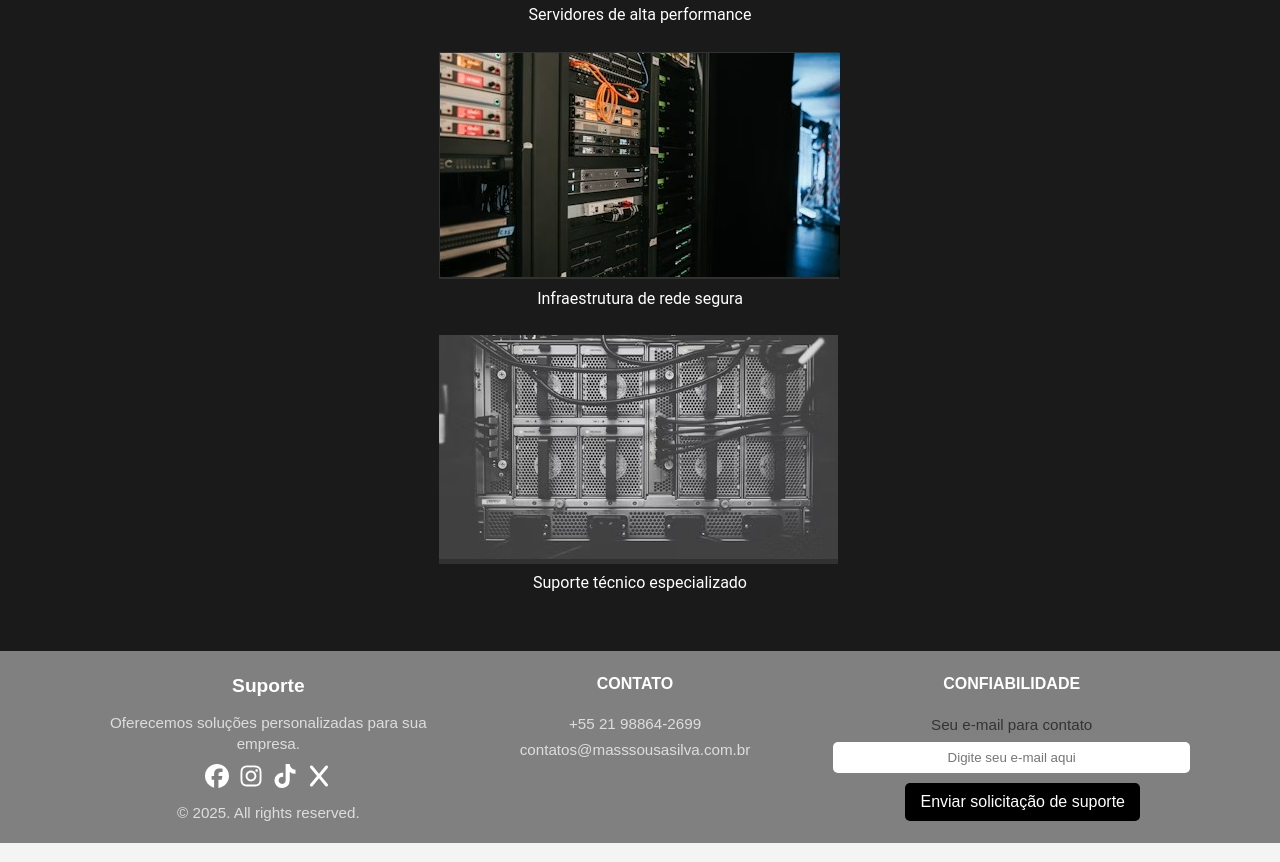
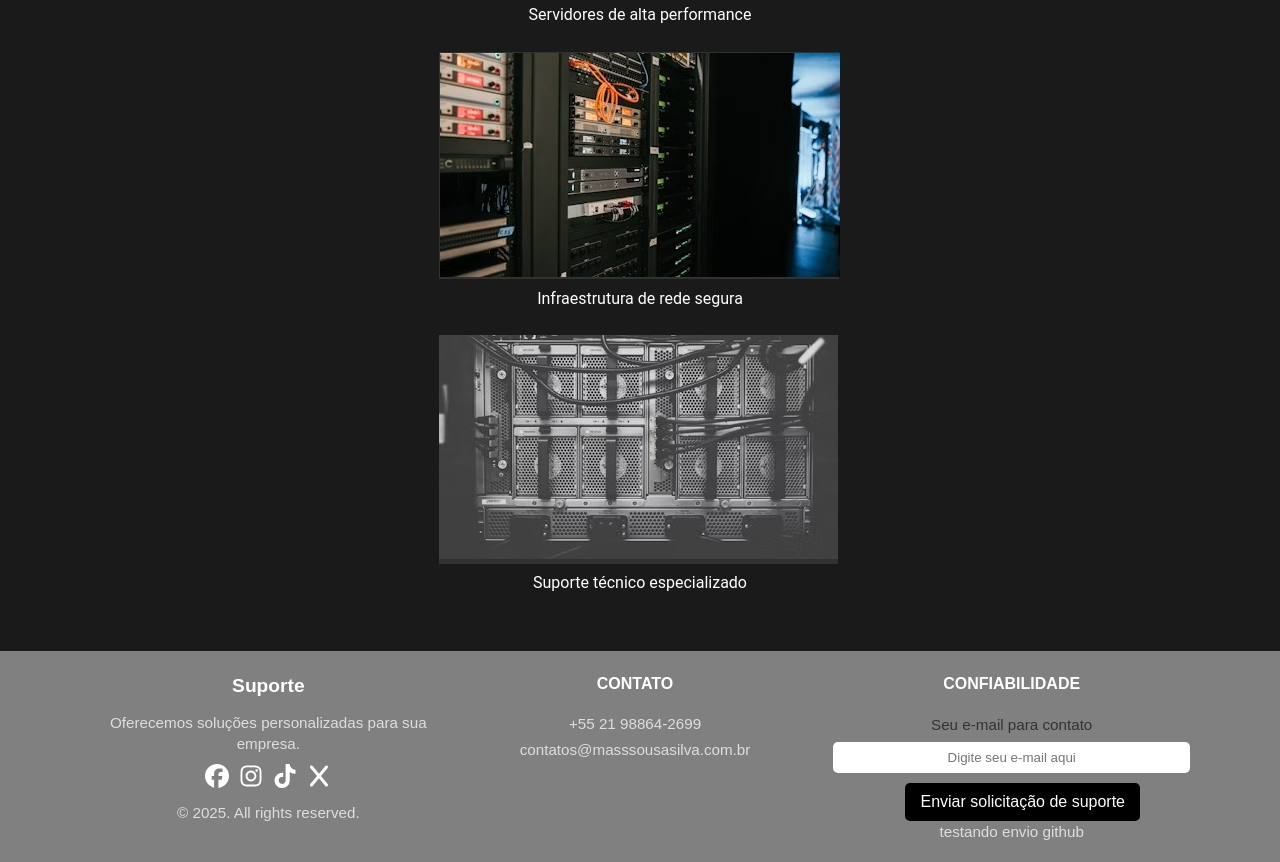
Before and after one commit to massdev25/Portifolio, a plain HTML site: page index.html in a window 1280 px wide. Shown: the part 697-1559 px from the top of the page. Drawn offline with Linux system fonts and the light colour scheme.

Commit message:
enviando novas alterações

```diff
--- a/index.html
+++ b/index.html
@@ -121,6 +121,7 @@
             class="input-email"
           />
           <button class="btn-footer">Enviar solicitação de suporte</button>
+          <p>testando envio github</p>
         </div>
       </div>
     </footer>
```
